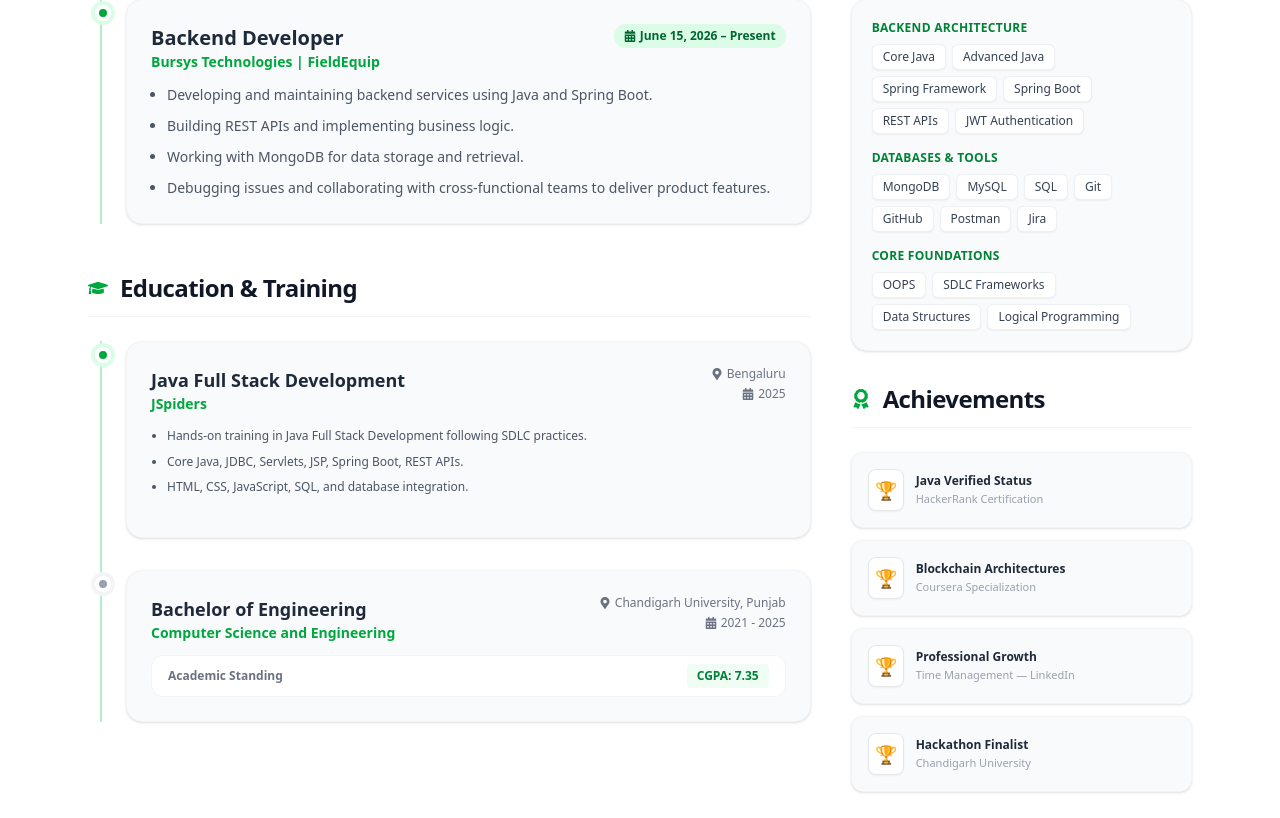
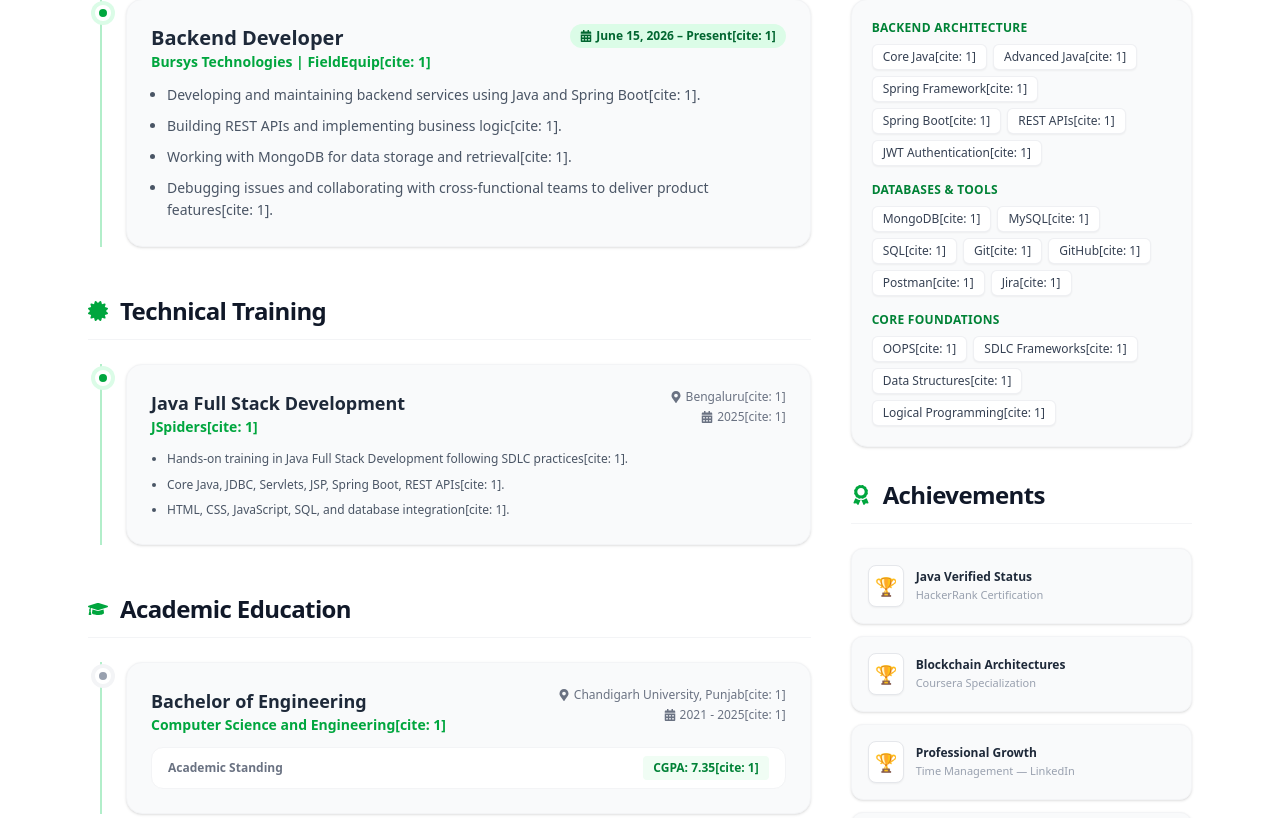
Before and after one commit to Shekharkumar07/Portfolio, a React (Vite) app: page /about in a window 1280 px wide. Shown: the part 1242-2060 px from the top of the page. Built offline with nearby package versions, Linux system fonts and the light colour scheme.

Commit message:
Enhance About component with citation references
Added citations to various sections of the About component for better reference.

```diff
--- a/src/components/About.jsx
+++ b/src/components/About.jsx
@@ -5,7 +5,8 @@
   FaBriefcase,
   FaAward,
   FaCalendarAlt,
-  FaMapMarkerAlt
+  FaMapMarkerAlt,
+  FaCertificate
 } from "react-icons/fa";
 
 export default function About() {
@@ -26,16 +27,16 @@
         <div className="max-w-4xl mx-auto bg-gradient-to-br from-gray-50 via-gray-50/50 to-white p-6 rounded-2xl border border-gray-100 shadow-sm mb-12">
           <p className="text-gray-700 text-base md:text-lg leading-relaxed text-center font-medium">
             Computer Science Engineering graduate with experience as a Backend Developer at Bursys Technologies,
-            contributing to the FieldEquip enterprise SaaS platform. Skilled in Java, Spring Boot, REST APIs, MongoDB,
-            and MySQL, with a strong foundation in SDLC and backend development. Passionate about building
-            scalable, high-quality software and continuously enhancing technical expertise.
+            contributing to the FieldEquip enterprise SaaS platform[cite: 1]. Skilled in Java, Spring Boot, REST APIs, MongoDB,
+            and MySQL, with a strong foundation in SDLC and backend development[cite: 1]. Passionate about building
+            scalable, high-quality software and continuously enhancing technical expertise[cite: 1].
           </p>
         </div>
 
         {/* ================= MASTER LAYOUT GRID ================= */}
         <div className="grid lg:grid-cols-3 gap-10 items-start">
 
-          {/* LEFT & CENTER COLUMNS: PROFESSIONAL EXPERIENCE & TIMELINE (2/3 Width) */}
+          {/* LEFT & CENTER COLUMNS: PROFESSIONAL EXPERIENCE, TRAINING, & EDUCATION (2/3 Width) */}
           <div className="lg:col-span-2 space-y-12">
 
             {/* --- SECTION: WORK EXPERIENCE --- */}
@@ -46,9 +47,7 @@
               </div>
 
               {/* Connected Timeline Node */}
-              <div className="relative pl-6 border-l-2 border-green-500/30 ml-3 space-y-8">
-
-                {/* Job Position Entry */}
+              <div className="relative pl-6 border-l-2 border-green-500/30 ml-3">
                 <div className="relative">
                   {/* Glowing Indicator Node */}
                   <span className="absolute -left-[31px] top-1.5 bg-green-600 h-4 w-4 rounded-full border-4 border-white ring-4 ring-green-100"></span>
@@ -57,79 +56,84 @@
                     <div className="flex flex-col sm:flex-row justify-between items-start mb-3 gap-2">
                       <div>
                         <h4 className="text-xl font-bold text-gray-800">Backend Developer</h4>
-                        <p className="text-green-600 font-semibold text-sm">Bursys Technologies | FieldEquip</p>
+                        <p className="text-green-600 font-semibold text-sm">Bursys Technologies | FieldEquip[cite: 1]</p>
                       </div>
                       <div className="flex flex-col items-end text-xs text-gray-500 font-medium sm:text-right">
                         <span className="flex items-center gap-1 bg-green-100 text-green-800 px-2.5 py-1 rounded-full font-semibold">
-                          <FaCalendarAlt /> June 15, 2026 – Present
+                          <FaCalendarAlt /> June 15, 2026 – Present[cite: 1]
                         </span>
                       </div>
                     </div>
 
                     <ul className="space-y-2 text-gray-600 text-sm leading-relaxed list-disc pl-4">
-                      <li>Developing and maintaining backend services using Java and Spring Boot.</li>
-                      <li>Building REST APIs and implementing business logic.</li>
-                      <li>Working with MongoDB for data storage and retrieval.</li>
-                      <li>Debugging issues and collaborating with cross-functional teams to deliver product features.</li>
+                      <li>Developing and maintaining backend services using Java and Spring Boot[cite: 1].</li>
+                      <li>Building REST APIs and implementing business logic[cite: 1].</li>
+                      <li>Working with MongoDB for data storage and retrieval[cite: 1].</li>
+                      <li>Debugging issues and collaborating with cross-functional teams to deliver product features[cite: 1].</li>
                     </ul>
                   </div>
                 </div>
-
               </div>
             </div>
 
-            {/* --- SECTION: EDUCATION & TRAINING --- */}
+            {/* --- SECTION: PROFESSIONAL TRAINING --- */}
             <div>
               <div className="flex items-center space-x-3 mb-6 border-b border-gray-100 pb-3">
-                <FaGraduationCap className="text-green-600 text-xl" />
-                <h3 className="text-2xl font-bold text-gray-900 tracking-tight">Education & Training</h3>
+                <FaCertificate className="text-green-600 text-xl" />
+                <h3 className="text-2xl font-bold text-gray-900 tracking-tight">Technical Training</h3>
               </div>
 
-              <div className="relative pl-6 border-l-2 border-green-500/30 ml-3 space-y-8">
-
-                {/* Training Node */}
+              <div className="relative pl-6 border-l-2 border-green-500/30 ml-3">
                 <div className="relative">
                   <span className="absolute -left-[31px] top-1.5 bg-green-600 h-4 w-4 rounded-full border-4 border-white ring-4 ring-green-100"></span>
                   <div className="bg-gray-50 p-6 rounded-2xl border border-gray-100 shadow-sm">
                     <div className="flex flex-col sm:flex-row justify-between items-start mb-3 gap-2">
                       <div>
                         <h4 className="text-lg font-bold text-gray-800">Java Full Stack Development</h4>
-                        <p className="text-green-600 font-semibold text-sm">JSpiders</p>
+                        <p className="text-green-600 font-semibold text-sm">JSpiders[cite: 1]</p>
                       </div>
                       <div className="text-xs text-gray-500 font-medium space-y-1 sm:text-right">
-                        <p className="flex items-center sm:justify-end gap-1"><FaMapMarkerAlt /> Bengaluru</p>
-                        <p className="flex items-center sm:justify-end gap-1"><FaCalendarAlt /> 2025</p>
+                        <p className="flex items-center sm:justify-end gap-1"><FaMapMarkerAlt /> Bengaluru[cite: 1]</p>
+                        <p className="flex items-center sm:justify-end gap-1"><FaCalendarAlt /> 2025[cite: 1]</p>
                       </div>
                     </div>
-                    <ul className="space-y-1.5 text-gray-600 text-xs leading-relaxed list-disc pl-4 mb-4">
-                      <li>Hands-on training in Java Full Stack Development following SDLC practices.</li>
-                      <li>Core Java, JDBC, Servlets, JSP, Spring Boot, REST APIs.</li>
-                      <li>HTML, CSS, JavaScript, SQL, and database integration.</li>
+                    <ul className="space-y-1.5 text-gray-600 text-xs leading-relaxed list-disc pl-4">
+                      <li>Hands-on training in Java Full Stack Development following SDLC practices[cite: 1].</li>
+                      <li>Core Java, JDBC, Servlets, JSP, Spring Boot, REST APIs[cite: 1].</li>
+                      <li>HTML, CSS, JavaScript, SQL, and database integration[cite: 1].</li>
                     </ul>
                   </div>
                 </div>
+              </div>
+            </div>
 
-                {/* College Node */}
+            {/* --- SECTION: EDUCATION --- */}
+            <div>
+              <div className="flex items-center space-x-3 mb-6 border-b border-gray-100 pb-3">
+                <FaGraduationCap className="text-green-600 text-xl" />
+                <h3 className="text-2xl font-bold text-gray-900 tracking-tight">Academic Education</h3>
+              </div>
+
+              <div className="relative pl-6 border-l-2 border-green-500/30 ml-3">
                 <div className="relative">
                   <span className="absolute -left-[31px] top-1.5 bg-gray-400 h-4 w-4 rounded-full border-4 border-white ring-4 ring-gray-100"></span>
                   <div className="bg-gray-50 p-6 rounded-2xl border border-gray-100 shadow-sm">
                     <div className="flex flex-col sm:flex-row justify-between items-start mb-3 gap-2">
                       <div>
                         <h4 className="text-lg font-bold text-gray-800">Bachelor of Engineering</h4>
-                        <p className="text-green-600 font-semibold text-sm">Computer Science and Engineering</p>
+                        <p className="text-green-600 font-semibold text-sm">Computer Science and Engineering[cite: 1]</p>
                       </div>
                       <div className="text-xs text-gray-500 font-medium space-y-1 sm:text-right">
-                        <p className="flex items-center sm:justify-end gap-1"><FaMapMarkerAlt /> Chandigarh University, Punjab</p>
-                        <p className="flex items-center sm:justify-end gap-1"><FaCalendarAlt /> 2021 - 2025</p>
+                        <p className="flex items-center sm:justify-end gap-1"><FaMapMarkerAlt /> Chandigarh University, Punjab[cite: 1]</p>
+                        <p className="flex items-center sm:justify-end gap-1"><FaCalendarAlt /> 2021 - 2025[cite: 1]</p>
                       </div>
                     </div>
                     <div className="flex justify-between items-center bg-white px-4 py-2 rounded-xl border border-gray-100">
                       <span className="text-xs font-semibold text-gray-500">Academic Standing</span>
-                      <span className="text-xs font-bold bg-green-50 text-green-700 px-2.5 py-1 rounded">CGPA: 7.35</span>
+                      <span className="text-xs font-bold bg-green-50 text-green-700 px-2.5 py-1 rounded">CGPA: 7.35[cite: 1]</span>
                     </div>
                   </div>
                 </div>
-
               </div>
             </div>
 
@@ -150,7 +154,7 @@
                   <span className="text-xs font-bold text-green-700 tracking-wide uppercase block mb-2">Backend Architecture</span>
                   <div className="flex flex-wrap gap-1.5">
                     {["Core Java", "Advanced Java", "Spring Framework", "Spring Boot", "REST APIs", "JWT Authentication"].map((tag) => (
-                      <span key={tag} className="text-xs font-medium bg-white text-gray-700 px-2.5 py-1 rounded-md border border-gray-200/60 shadow-xs">{tag}</span>
+                      <span key={tag} className="text-xs font-medium bg-white text-gray-700 px-2.5 py-1 rounded-md border border-gray-200/60 shadow-xs">{tag}[cite: 1]</span>
                     ))}
                   </div>
                 </div>
@@ -159,7 +163,7 @@
                   <span className="text-xs font-bold text-green-700 tracking-wide uppercase block mb-2">Databases & Tools</span>
                   <div className="flex flex-wrap gap-1.5">
                     {["MongoDB", "MySQL", "SQL", "Git", "GitHub", "Postman", "Jira"].map((tag) => (
-                      <span key={tag} className="text-xs font-medium bg-white text-gray-700 px-2.5 py-1 rounded-md border border-gray-200/60 shadow-xs">{tag}</span>
+                      <span key={tag} className="text-xs font-medium bg-white text-gray-700 px-2.5 py-1 rounded-md border border-gray-200/60 shadow-xs">{tag}[cite: 1]</span>
                     ))}
                   </div>
                 </div>
@@ -168,7 +172,7 @@
                   <span className="text-xs font-bold text-green-700 tracking-wide uppercase block mb-2">Core Foundations</span>
                   <div className="flex flex-wrap gap-1.5">
                     {["OOPS", "SDLC Frameworks", "Data Structures", "Logical Programming"].map((tag) => (
-                      <span key={tag} className="text-xs font-medium bg-white text-gray-700 px-2.5 py-1 rounded-md border border-gray-200/60 shadow-xs">{tag}</span>
+                      <span key={tag} className="text-xs font-medium bg-white text-gray-700 px-2.5 py-1 rounded-md border border-gray-200/60 shadow-xs">{tag}[cite: 1]</span>
                     ))}
                   </div>
                 </div>
```
